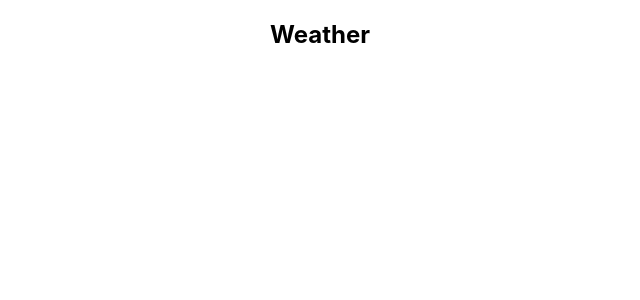
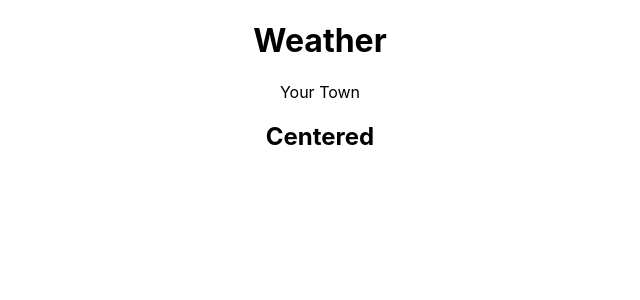
Before and after one commit to nicholascrandall/crandall-weather, a React (Create React App) app: page / in a window 1280 px wide. Shown: the top 300 px of the page, without its empty margins (320-960 px from the left). Built offline with nearby package versions, Linux system fonts and the light colour scheme.

Commit message:
added NavBar component

```diff
--- a/src/App.js
+++ b/src/App.js
@@ -1,5 +1,6 @@
 import './App.css';
 import { Component } from 'react'
+import NavBar from './components/NavBar'
 
 class App extends Component {
   constructor(props) {
@@ -12,7 +13,8 @@ class App extends Component {
   render() {
     return (
       <div className="App">
-        <h2>Weather</h2>
+        <NavBar />
+        <h2>Centered</h2>
       </div>
     )
   }
--- /dev/null
+++ b/src/components/NavBar.js
@@ -0,0 +1,20 @@
+import { Component } from 'react'
+
+export default class NavBar extends Component {
+    constructor(props) {
+        super(props);
+        this.state = {
+
+        }
+    }
+
+    render() {
+        return (
+            <div>
+                <h1>Weather</h1>
+                <p>Your Town</p>
+            </div>
+        )
+    }
+
+}
```
